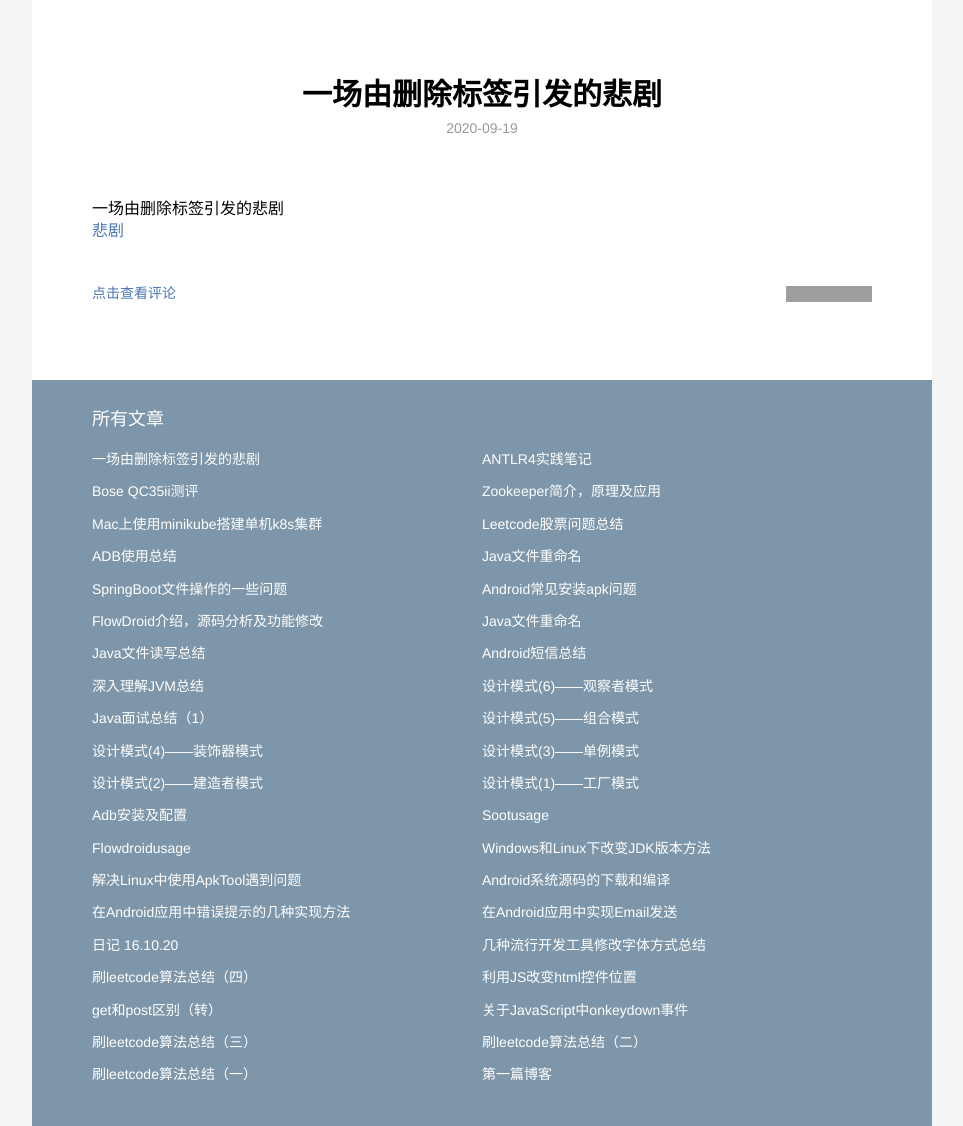
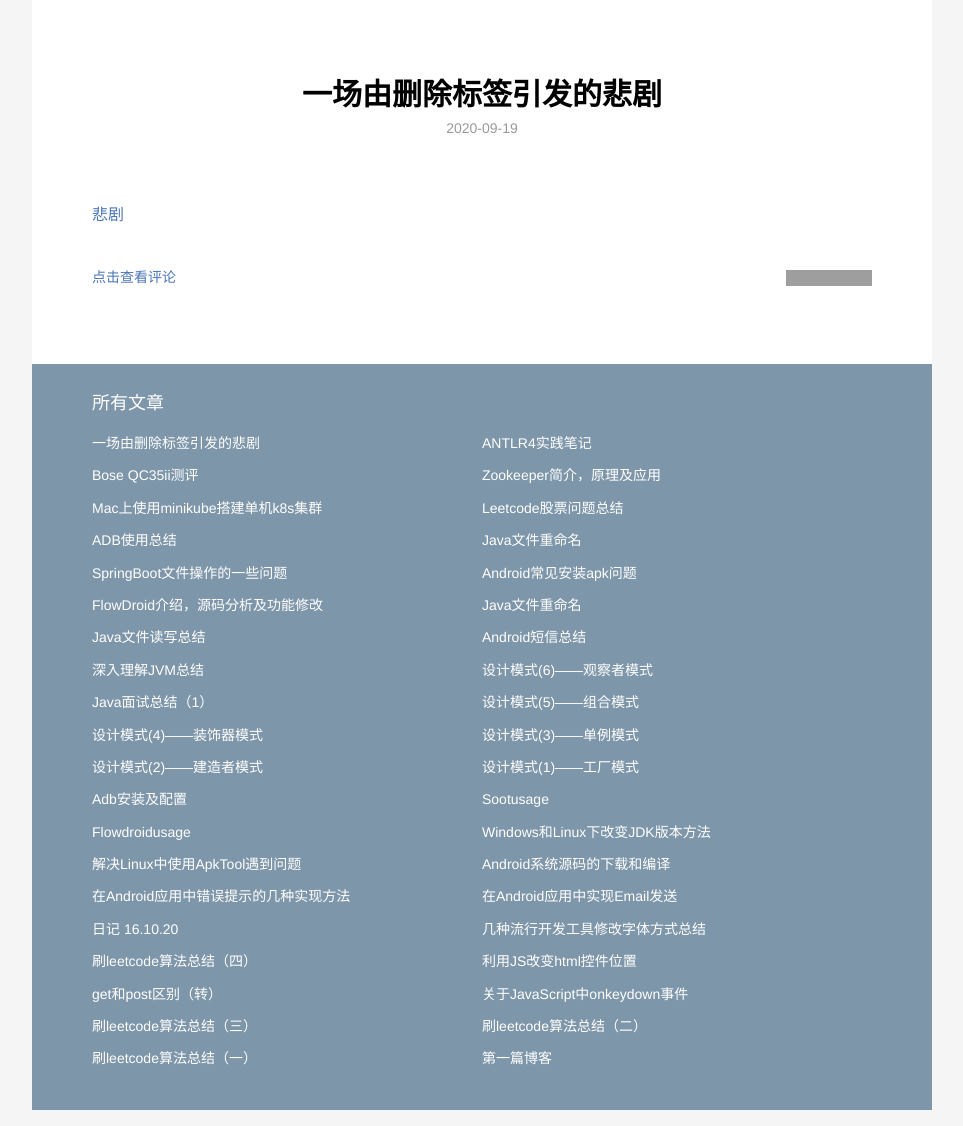
Before and after one commit to yufeiyang1995/yufeiyang1995.github.io, a Jekyll site: the page built from _posts/2020-09-19-一场由删除标签引发的悲剧.md, in a window 1280 px wide. Shown: the whole page, without its empty margins (158-1121 px from the left). Built offline with Jekyll 4.4.1, drawn with Linux system fonts in a browser that asks for light colours; grey boxes are pictures that could not be loaded.

```diff
--- a/_posts/2020-09-19-一场由删除标签引发的悲剧.md
+++ b/_posts/2020-09-19-一场由删除标签引发的悲剧.md
@@ -5,6 +5,5 @@
 description: 工作中遇到的一系列问题记录
 ---
 
-# 一场由删除标签引发的悲剧
 
 [悲剧](http://yufeiyang1995.github.io/pdf/%E4%B8%80%E5%9C%BA%E7%94%B1%E5%88%A0%E9%99%A4%E6%A0%87%E7%AD%BE%E5%BC%95%E5%8F%91%E7%9A%84%E6%82%B2%E5%89%A7.pdf)
```
